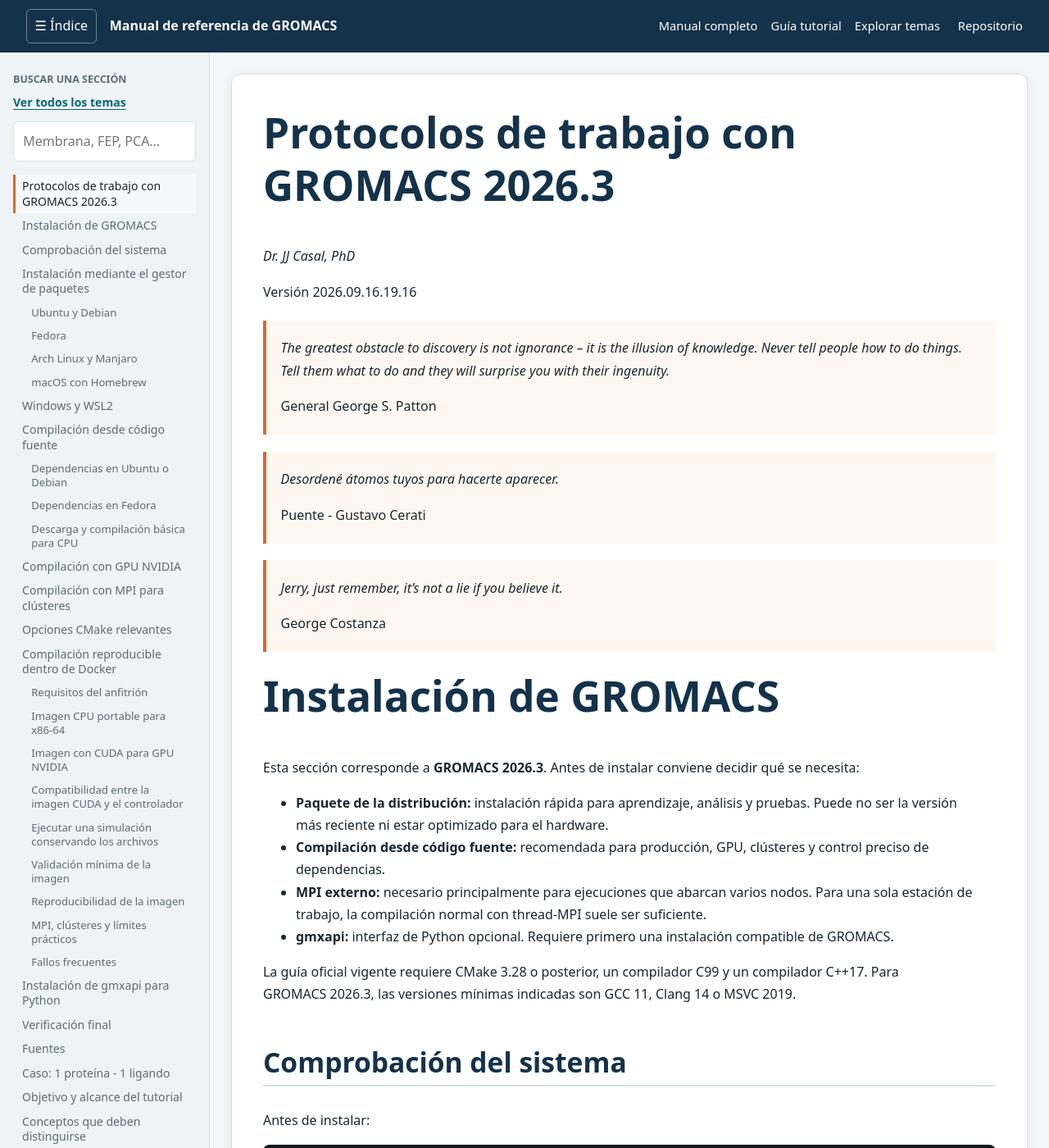
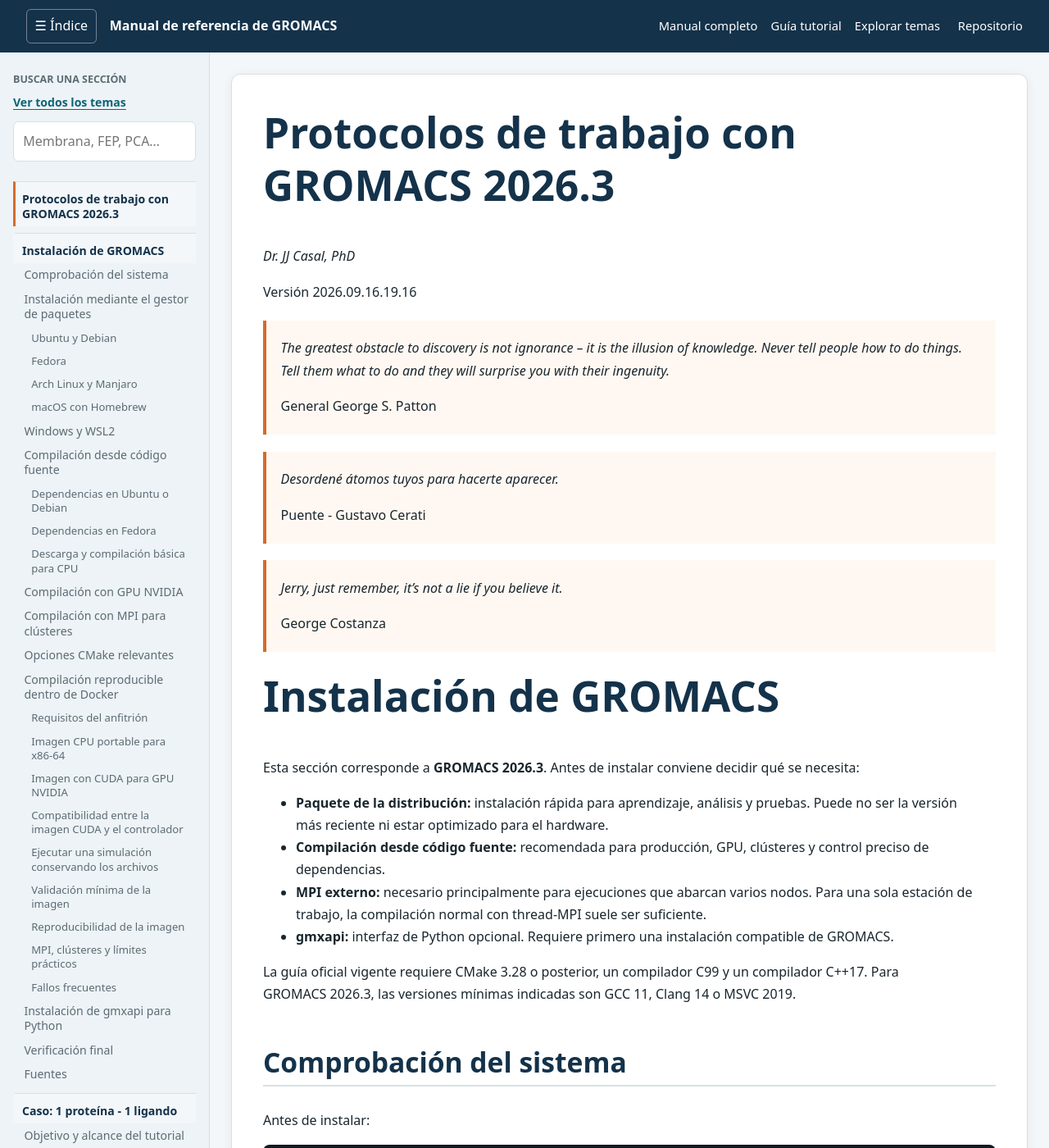
Before and after one commit to juanjosecas/manual-gromacs, a Jekyll site: the page built from index.md, in a window 1280 px wide and 1400 px high. Shown: the whole window at 82% size. Built offline with Jekyll 4.4.1, drawn with Linux system fonts in a browser that asks for light colours; some of the changed text lies outside the part shown.

Commit message:
Improve chapter hierarchy in long-manual sidebar

```diff
--- a/assets/style.css
+++ b/assets/style.css
@@ -194,3 +194,7 @@
   font-size: .88rem;
   font-weight: 650;
 }
+
+/* Diferenciar los capítulos principales (h1) en el índice largo. */
+#toc .h1 a { font-weight: 700; color: var(--dark); background: #ffffff55; border-top: 1px solid var(--border); padding-top: .75rem; margin-top: .5rem; }
+#toc .h2 a { padding-left: .65rem; }
```
